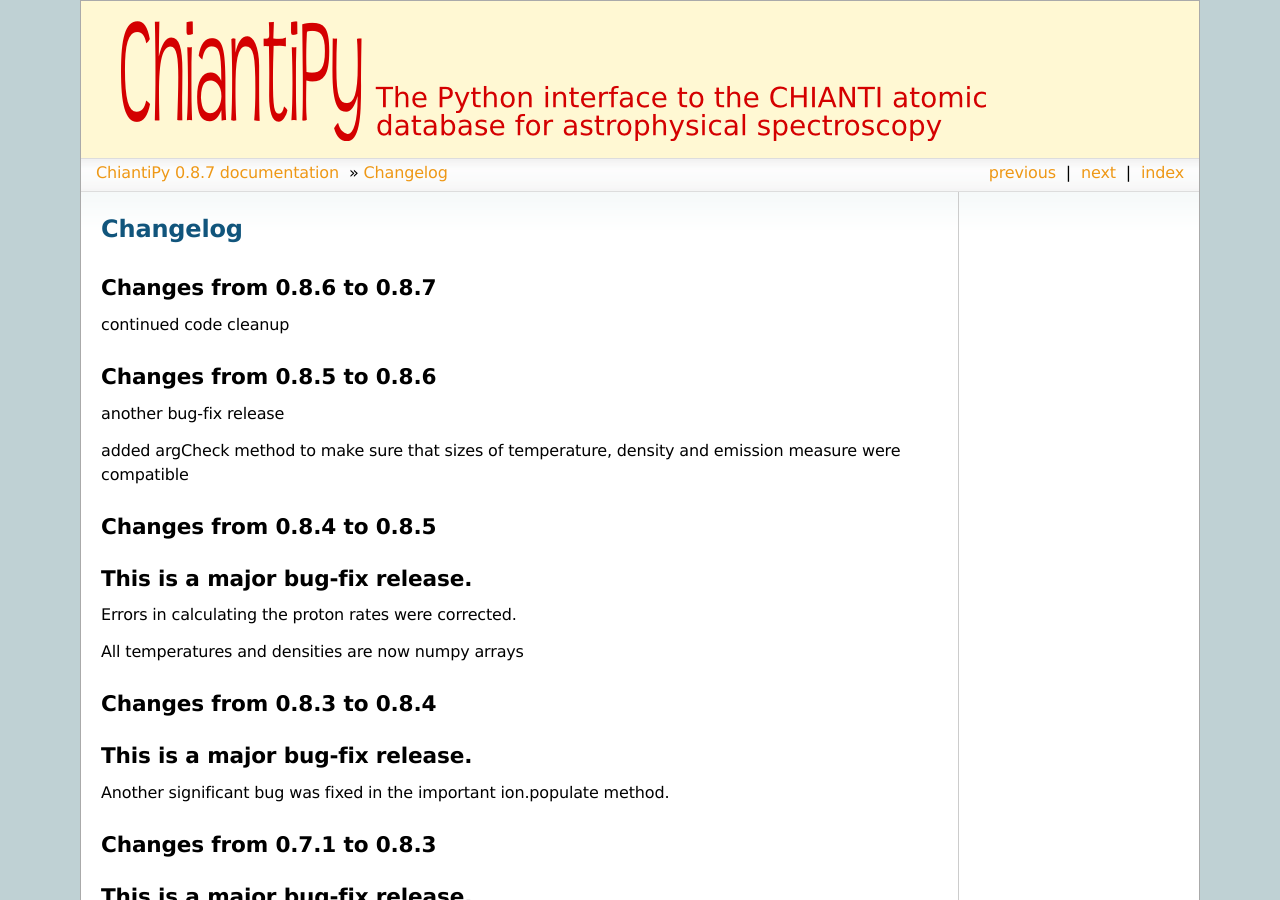
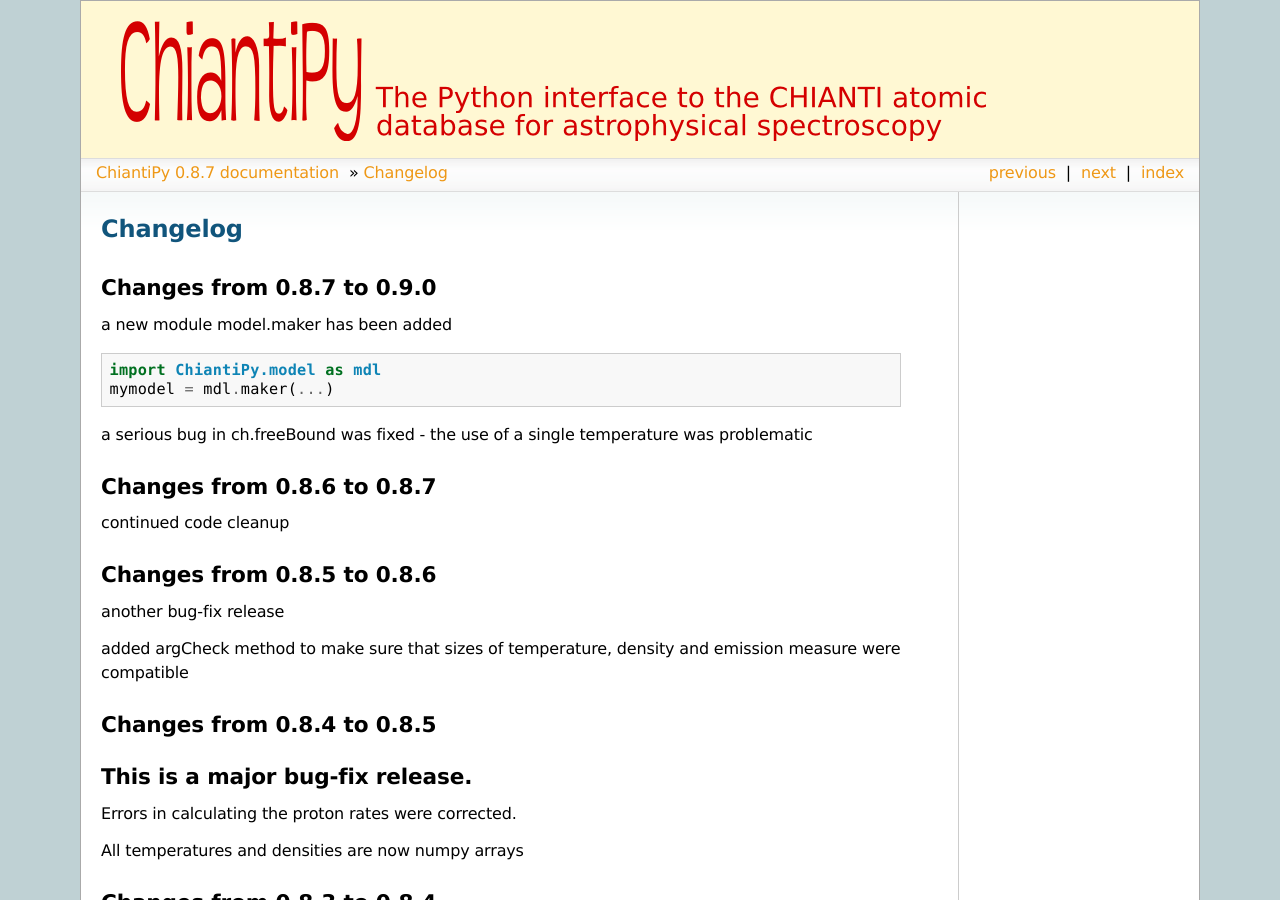
Before and after one commit to chianti-atomic/ChiantiPy, a Sphinx documentation site: the page built from docs/source/changelog.rst, in a window 1280 px wide and 900 px high. Built offline with Sphinx 7.4.7, drawn with Linux system fonts in a browser that asks for light colours; pages that are not in the unit, such as notebooks, are missing from menus.

Commit message:
announced new module model in 0.9.0

```diff
--- a/docs/source/changelog.rst
+++ b/docs/source/changelog.rst
@@ -1,6 +1,19 @@
 ===========
 Changelog
 ===========
+
+Changes from 0.8.7 to 0.9.0
+===========================
+
+a new module model.maker has been added
+
+::
+
+  import ChiantiPy.model as mdl
+  mymodel = mdl.maker(...)
+
+
+a serious bug in ch.freeBound was fixed - the use of a single temperature was problematic
 
 Changes from 0.8.6 to 0.8.7
 ===========================
```
